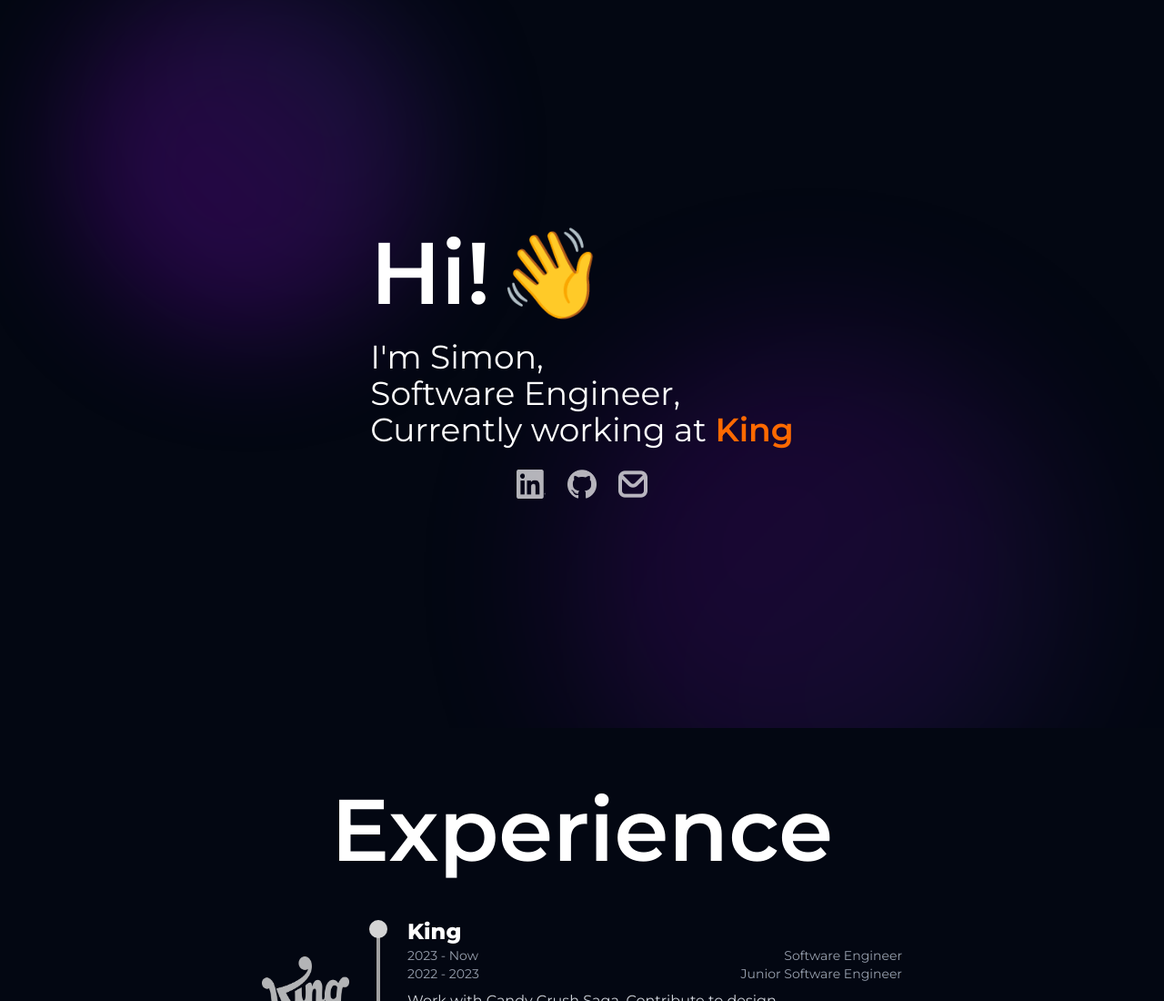
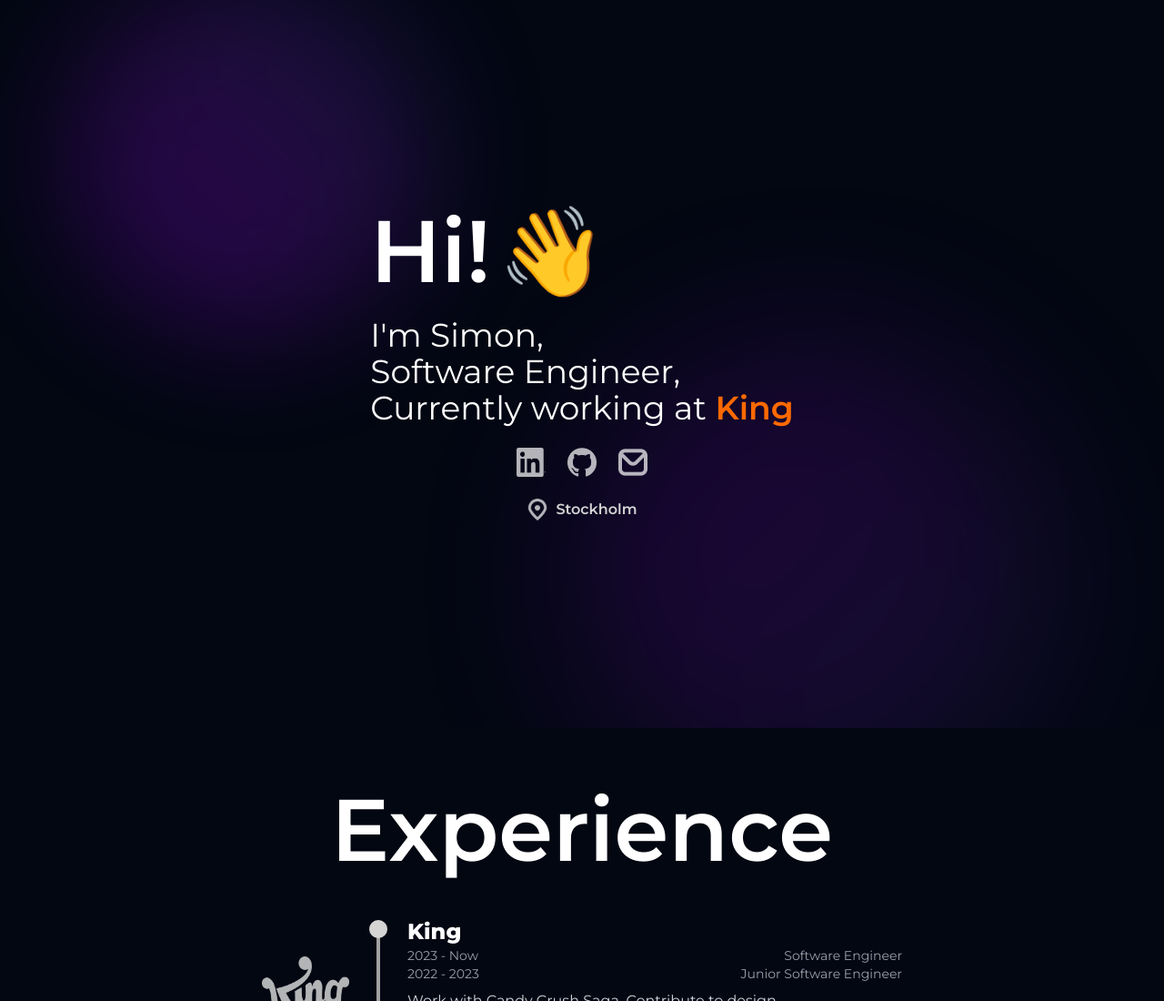
Before and after one commit to Ceanze/ceanze.github.io, a website: page index.html in a window 1280 px wide. Shown: the top 1100 px of the page at 91% size. Drawn offline with Linux system fonts and the light colour scheme.

Commit message:
feat: add location

```diff
--- a/index.html
+++ b/index.html
@@ -127,6 +127,12 @@
         <a href="mailto:simnylen@gmail.com" class="opacity-70 hover:opacity-100 duration-200" aria-label="Email">
           <img src="img/mail.png" class="w-8 h-8 fill-current"/>
         </a>
+      </div>
+
+      <!-- Location -->
+      <div class="flex flex-row justify-center gap-2">
+        <img src="img/pin.png" class="opacity-70 w-6 h-6 fill-current"/>
+        <p class="font-semibold text-neutral-300">Stockholm</p>
       </div>
     </div>
   </div>
```
Also changed, not shown: img/pin.png (added), output.css.
